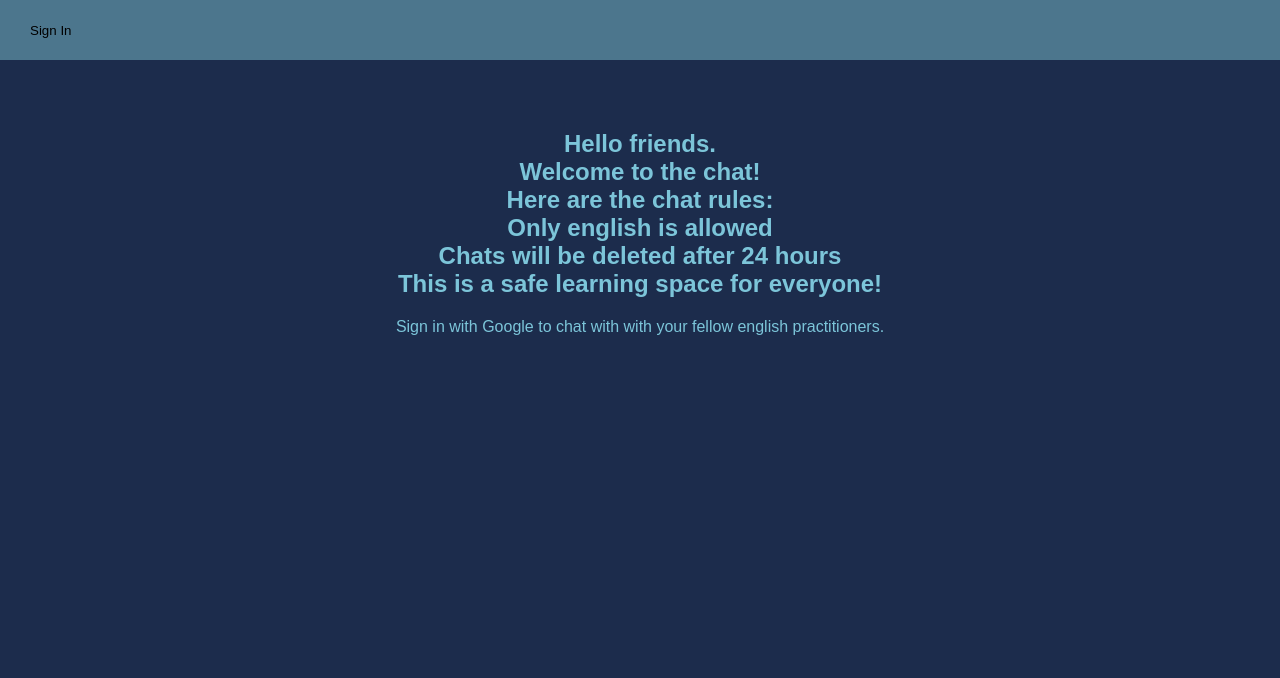
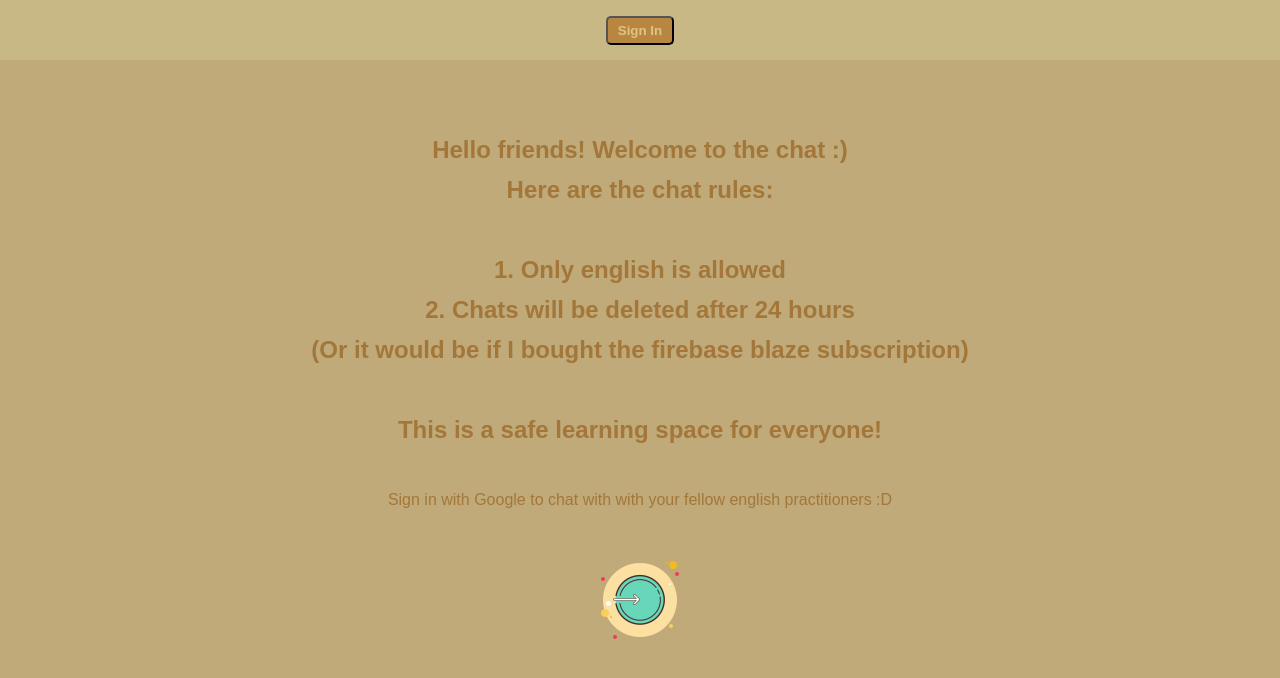
Before and after one commit to shuhsuan/chatroom-3.0, a React (Create React App) app: page / in a window 1280 px wide. Shown: the top 678 px of the page. Built offline with nearby package versions, Linux system fonts and the light colour scheme; no server answers.

Commit message:
new formatting, fixed login, fixed grammar issues

```diff
--- a/src/App.css
+++ b/src/App.css
@@ -11,18 +11,24 @@ body {
   max-width: 100vw;
   font-size: 16px;
   font-family: sans-serif;
+  scrollbar-width: none;
+}
+
+body::-webkit-scrollbar{
+  display: none;
 }
 
 button,
-input {
+input, img {
   cursor: pointer;
 }
 
 .App {
   width: 100%;
   min-height: 100vh;
-  background-color: #1c2c4c;
-  color: #4c768d;
+  background-color: #c0aa79;
+  color:#b88641;
+  overflow: hidden;
 }
 
 /* navbar */
@@ -30,25 +36,28 @@ input {
   padding: 10px 30px;
   display: flex;
   align-items: center;
-  justify-content: space-between;
-  background-color: #4c768d;
-  color: #242443;
+  justify-content: center;
+  background-color:#c7b885;
   height: 60px;
 }
 .sign-in {
-  border: none;
-  background-color: transparent;
+  padding: 5px 10px;
+  border-radius: 5px;
+  color:#e1c382;
+  background-color:#b88641;
+  font-weight: 600;
 }
+
 .sign-in > img {
   height: 30px;
   width: auto;
 }
+
 .sign-out {
   padding: 5px 10px;
   border-radius: 5px;
-  color: #88dded;
-  border: 1px solid #1c2c4c;
-  background-color: #1c2c4c;
+  color:#e1c382;
+  background-color:#b88641;
   font-weight: 600;
 }
 
@@ -57,34 +66,38 @@ input {
   padding: 30px;
   text-align: center;
   margin-top: 40px;
-  color: #7cc5d9;
+  color:#a37739;
+  line-height: 5vh;
 }
+
 .welcome :is(h2, p, img) {
-  margin-bottom: 20px;
+  margin-bottom: 30px;
 }
 
 /* chat component */
 .messages-wrapper {
   padding: 30px;
-  margin-bottom: 60px;
+  margin-bottom: 100px; /*The bit that leaves a gap for checking grammar*/
 }
+
 .chat-bubble {
   border-radius: 20px 20px 20px 0;
   padding: 15px;
-  background-color: #7cc5d9;
+  background-color: #f1d87c;
   color: #1c2c4c;
   width: max-content;
   max-width: calc(100% - 50px);
-  box-shadow: -2px 2px 1px 1px #4c768d;
+  box-shadow: -2px 2px 1px 1px #a37739;
   display: flex;
   align-items: flex-start;
   margin-bottom: 20px;
 }
+
 .chat-bubble.right {
   margin-left: auto;
   border-radius: 20px 20px 0 20px;
-  background-color: #fff;
-  box-shadow: -2px 2px 1px 1px #88dded;
+  background-color: #dfd09e;
+  box-shadow: 2px 2px 1px 1px #a37739;
 }
 .chat-bubble__left {
   width: 35px;
@@ -109,21 +122,20 @@ input {
 /* send message */
 .send-message {
   position: fixed;
-  bottom: 0px;
+  bottom: 10px;
   width: 100%;
-  padding: 20px 30px;
-  background-color: #4c768d;
   display: flex;
 }
 .send-message > input {
-  height: 40px;
+  height: 60px;
   padding: 10px 10px;
-  border-radius: 5px 0 0 5px;
   border: none;
   flex-grow: 1;
   background-color: white;
   color: #1c2c4c;
   font-size: 1rem;
+  border-bottom: 2px solid #a37739;
+  cursor: text;
 }
 .send-message > input:placeholder {
   color: #ddd;
@@ -133,21 +145,40 @@ input {
   border-bottom: 1px solid #7cc5d9;
 }
 .send-message > button {
-  width: 70px;
-  height: 40px;
+  width: 20vw;
+  height: 60px;
   padding: 5px 10px;
-  border-radius: 0 5px 5px 0;
-  color: #242443;
-  border: 1px solid #7cc5d9;
-  background-color: #7cc5d9;
+  color: #433c24;
+  background-color: orange;
   font-weight: 600;
+  border: none;
+  border-bottom: 2px solid #a37739;
 }
 
 .correction{
   position: fixed;
-  bottom: 80px;
-  width: 100vw;
-  height: 50px;
-  background-color: rgb(21, 93, 21);
-  padding: 10px;
+  bottom: 70px;
+  width: 85vw;
+  height: 60px;
+  padding: 20px 10px;
+  background-color: white;
+  color: rgb(8, 44, 8);
+  border-bottom: 2px dashed black;
+  border-top: 2px solid #a37739;
 }
+
+#grammar-butt{
+  position: fixed;
+  bottom: 70px;
+  right: 0;
+  height: 60px;
+  background-color: orange;
+  width: 20vw;
+  padding: 5px 10px;
+  font-weight: 600;
+  color: #433c24;
+  border: none;
+  margin-left: 10px;
+  border-bottom: 2px dashed black;
+  border-top: 2px solid #a37739;
+}
--- a/src/Components/grammarAPI.js
+++ b/src/Components/grammarAPI.js
@@ -1,11 +1,12 @@
 import axios from "axios"; //require('axios') shows up as axios is not a function error
+import { API_KEY_GRAMMAR } from "../config";
 
  const getGrammar = (text) => axios({
   method: 'POST',
   url: 'https://grammarbot-neural.p.rapidapi.com/v1/check',
   headers: {
     'content-type': 'application/json',
-    'X-RapidAPI-Key': DUMMY_API_KEY,
+    'X-RapidAPI-Key': API_KEY_GRAMMAR,
     'X-RapidAPI-Host': 'grammarbot-neural.p.rapidapi.com'
   },
   data: {
--- a/src/Components/navbar.js
+++ b/src/Components/navbar.js
@@ -2,7 +2,6 @@ import React from "react";
 import { auth } from "../firebase/firebase";
 import { useAuthState } from "react-firebase-hooks/auth";
 import { GoogleAuthProvider, signInWithRedirect } from "firebase/auth";
-import "./navbar.css";
 
 const NavBar = () => {
   const [user] = useAuthState(auth);
--- a/src/Components/sendMessage.js
+++ b/src/Components/sendMessage.js
@@ -34,7 +34,11 @@ const SendMessage = ({ scroll }) => {
 
   return (
     <div>
-        <div className="correction">{correction}</div>
+        <div className="correction">
+          {correction}
+            <button id="grammar-butt" onClick={handleClick}>Check grammar</button>
+            </div>
+
       <form className="send-message" onSubmit={(event) => sendMessage(event)}>
         <input
           id="messageInput"
@@ -48,10 +52,6 @@ const SendMessage = ({ scroll }) => {
         />
         <button type="submit">Send</button>
       </form>
-
-      <div className="grammar-check">
-            <button id="grammar-butt" onClick={handleClick}>Check grammar</button>
-      </div>
     </div>
   );
 };
--- a/src/Components/welcome.js
+++ b/src/Components/welcome.js
@@ -1,5 +1,6 @@
 import {auth} from '../firebase/firebase';
 import { GoogleAuthProvider, signInWithRedirect } from "firebase/auth";
+import login from './login.png'
 
 const Welcome = () => {
     const googleSignIn = () => {
@@ -10,15 +11,17 @@ const Welcome = () => {
   return (
     <main className="welcome">
       <h2>
-        Hello friends.<br/> Welcome to the chat! <br/>
-        Here are the chat rules: <br/>
-          Only english is allowed<br/>
-          Chats will be deleted after 24 hours<br/>
-          This is a safe learning space for everyone!
+        Hello friends! Welcome to the chat :{")"} <br/>
+        Here are the chat rules: <br/><br/>
+          1. Only english is allowed<br/>
+          2. Chats will be deleted after 24 hours<br/>
+          {"("}Or it would be if I bought the firebase blaze subscription{")"}
+          <br/><br/>
+        This is a safe learning space for everyone!
       </h2>
-      <p>Sign in with Google to chat with with your fellow english practitioners.</p>
-      <button className="sign-in" onClick={googleSignIn}>
-      </button>
+      <p>Sign in with Google to chat with with your fellow english practitioners :D</p>
+      <img src={login} onClick={googleSignIn}>
+      </img>
     </main>
   );
 };
```
Also changed, not shown: src/Components/login.png (added), src/Components/navbar.css (deleted), 1 other file (tests, documents, lock files or other folders).
